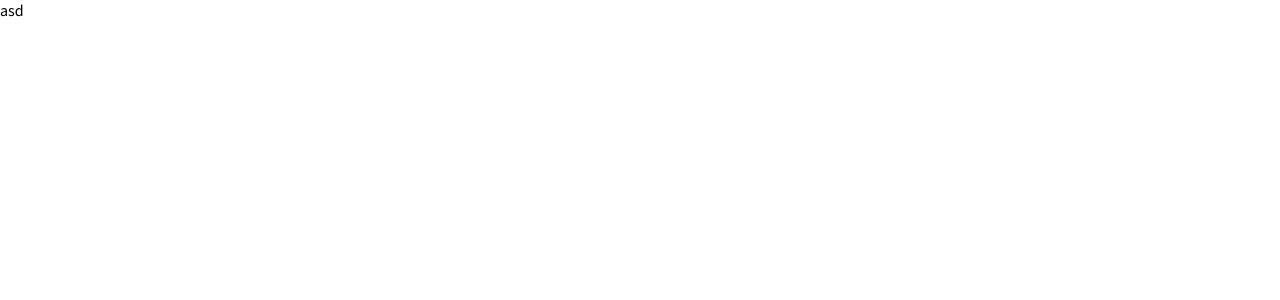
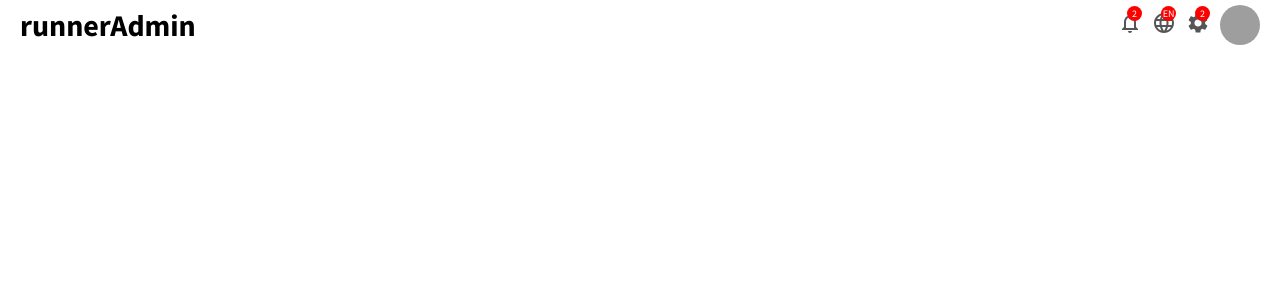
Before and after one commit to MarcinBieniek/Fullstack-Ecommerce, a React (Create React App) app in the folder admin/: page / in a window 1280 px wide. Shown: the top 300 px of the page. Built offline with nearby package versions, Linux system fonts and the light colour scheme; grey boxes are pictures that could not be loaded.

Commit message:
Add navbar component

```diff
--- a/admin/package.json
+++ b/admin/package.json
@@ -3,8 +3,12 @@
   "version": "0.1.0",
   "private": true,
   "dependencies": {
+    "@emotion/react": "^11.10.5",
+    "@emotion/styled": "^11.10.5",
     "@material-ui/core": "^4.12.4",
     "@material-ui/icons": "^4.11.3",
+    "@mui/icons-material": "^5.11.0",
+    "@mui/material": "^5.11.8",
     "@testing-library/jest-dom": "^5.16.5",
     "@testing-library/react": "^13.4.0",
     "@testing-library/user-event": "^13.5.0",
--- a/admin/src/App.js
+++ b/admin/src/App.js
@@ -1,9 +1,10 @@
+import Topbar from './components/views/Topbar/Topbar';
 import './styles/global.scss';
 
 function App() {
   return (
     <div className="App">
-      asd
+      <Topbar />
     </div>
   );
 }
--- /dev/null
+++ b/admin/src/components/views/Topbar/Topbar.js
@@ -0,0 +1,36 @@
+import styles from './Topbar.module.scss';
+import NotificationsNoneIcon from '@mui/icons-material/NotificationsNone';
+import LanguageIcon from '@mui/icons-material/Language';
+import SettingsIcon from '@mui/icons-material/Settings';
+
+function Topbar() {
+  return (
+    <div className={styles.topbar}>
+      <div className={styles.topbar_wrapper}>
+        <div className={styles.top_left}>
+          <span className={styles.logo}>
+            runnerAdmin
+          </span>
+        </div>
+        <div className={styles.top_right}>
+          <div className={styles.icon}>
+            <NotificationsNoneIcon />
+            <span className={styles.icon_text}>2</span>
+          </div>
+          <div className={styles.icon}>
+            <LanguageIcon />
+            <span className={styles.icon_text}>EN</span>
+          </div>
+          <div className={styles.icon}>
+            <SettingsIcon />
+            <span className={styles.icon_text}>2</span>
+          </div>
+          <img src="https://i.ibb.co/p03NDHK/elon-muskav.png" alt="" className={styles.avatar} />
+        </div>
+      </div>
+
+    </div>
+  )
+}
+
+export default Topbar
--- /dev/null
+++ b/admin/src/components/views/Topbar/Topbar.module.scss
@@ -0,0 +1,61 @@
+@import "../../../styles/settings.scss";
+
+.topbar {
+  width: 100%;
+  height: 50px;
+  background-color: white;
+  position: sticky;
+  top: 0;
+  z-index: 999;
+
+  .topbar_wrapper {
+    height: 100%;
+    padding: 0px 20px;
+    display: flex;
+    align-items: center;
+    justify-content: space-between;
+
+    .top_left {
+
+      .logo {
+        font-weight: bold;
+        font-size: 30px;
+        cursor: pointer;
+      }
+    }
+
+    .top_right {
+      display: flex;
+      align-items: center;
+
+      .icon {
+        position: relative;
+        cursor: pointer;
+        margin-right: 10px;
+        color: #555;
+
+        .icon_text {
+          width: 15px;
+          height: 15px;
+          position: absolute;
+          top: -5px;
+          right: 0px;
+          background-color: red;
+          color: white;
+          border-radius: 50px;
+          display: flex;
+          align-items: center;
+          justify-content: center;
+          font-size: 10px;
+        }
+      }
+
+      .avatar {
+        height: 40px;
+        width: 40px;
+        border-radius: 50%;
+        cursor: pointer;
+      }
+    }
+  }
+}
```
Also changed, not shown: 1 other file (tests, documents, lock files or other folders).
